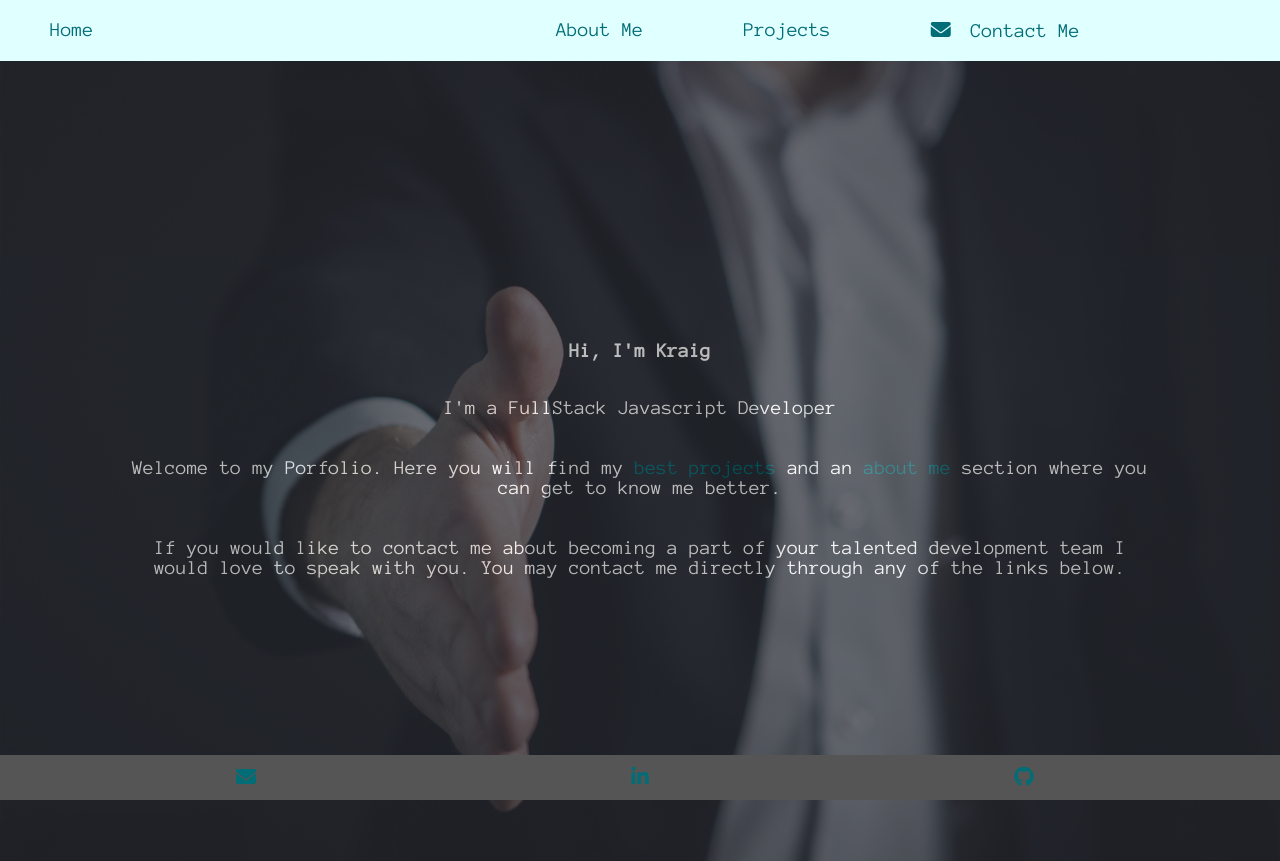
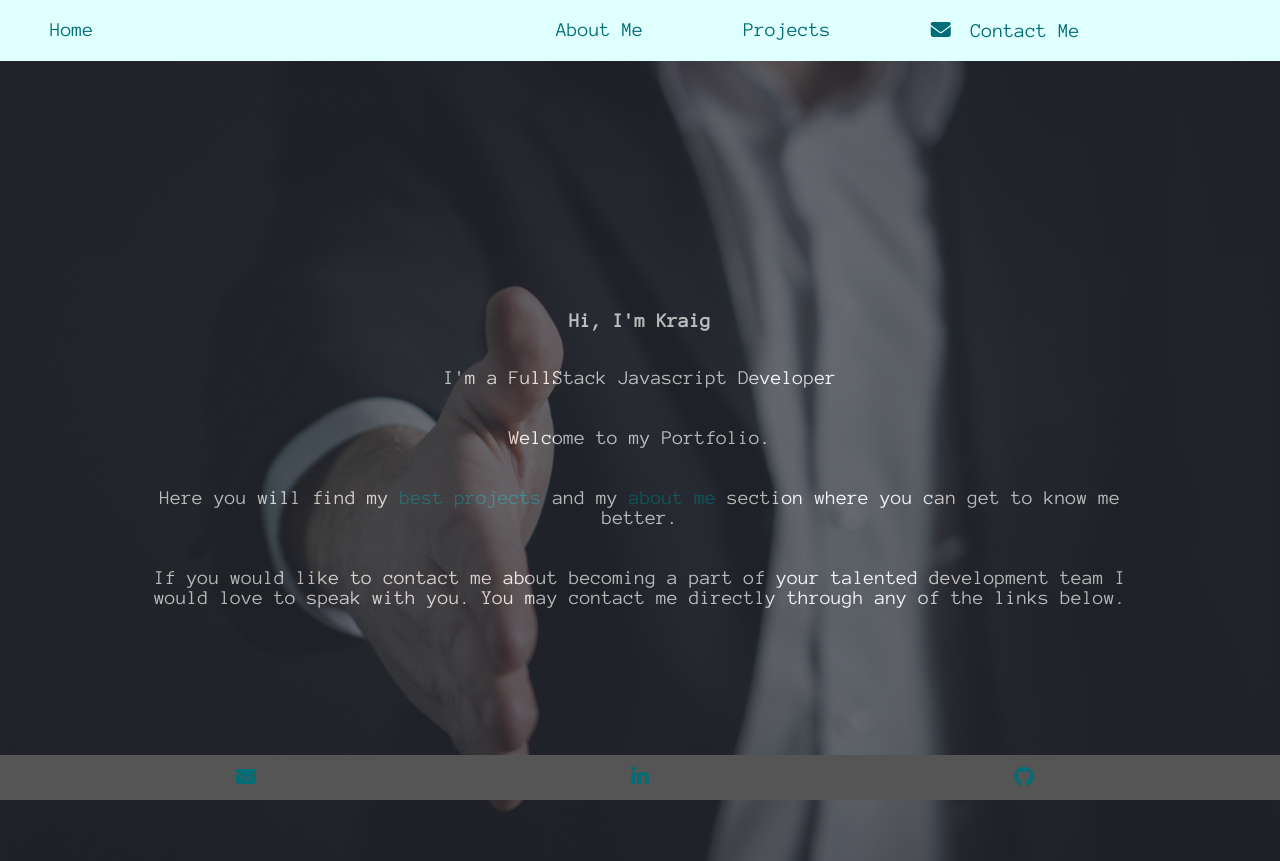
Before and after one commit to kraigwilliams/final-portfolio, a React (Create React App) app: page / in a window 1280 px wide. Built offline with nearby package versions, Linux system fonts and the light colour scheme.

Commit message:
test final about me

```diff
--- a/src/components/Bio/Bio.css
+++ b/src/components/Bio/Bio.css
@@ -29,10 +29,10 @@
   opacity: 0.7;
   color: #282c34;
   font-weight: 900;
-  /* padding-left: 10%;
+  padding-left: 10%;
   padding-right: 10%;
   padding-bottom: 200px;
-  padding-top: 3%; */
+  padding-top: 3%;
   height:100%;
 }
 .bio h2 {
--- a/src/components/Home/Home.js
+++ b/src/components/Home/Home.js
@@ -12,7 +12,8 @@ class Home extends Component{
             <div className="home-hero">
             <h1>Hi, I'm Kraig</h1>
             <p>I'm a FullStack Javascript Developer</p>
-            <p>Welcome to my Porfolio. Here you will find my <Link to= '/projects'>best projects</Link> and an <Link to='/about-me'>about me</Link> section where you can get to know me better.</p>
+            <p>Welcome to my Portfolio.</p>
+                <p> Here you will find my <Link to= '/projects'>best projects</Link> and my <Link to='/about-me'>about me</Link> section where you can get to know me better.</p>
             <p> If you would like to contact me about becoming a part of your talented development team I would love to speak with you. You may contact me directly through any of the links below. </p>
             </div>
             </section>
```
